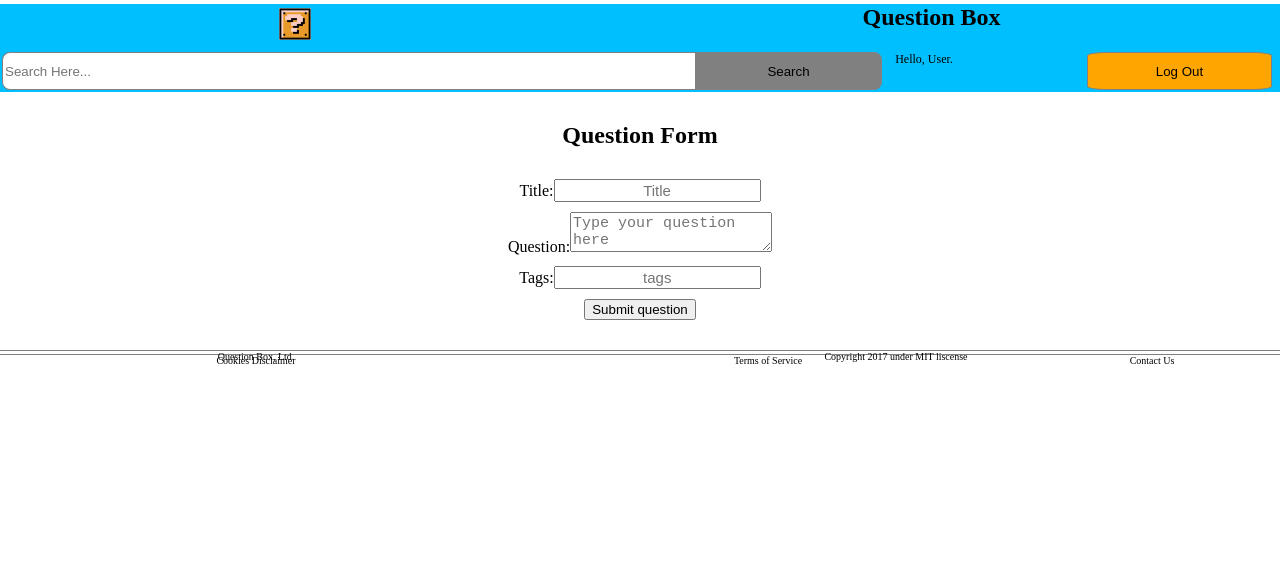
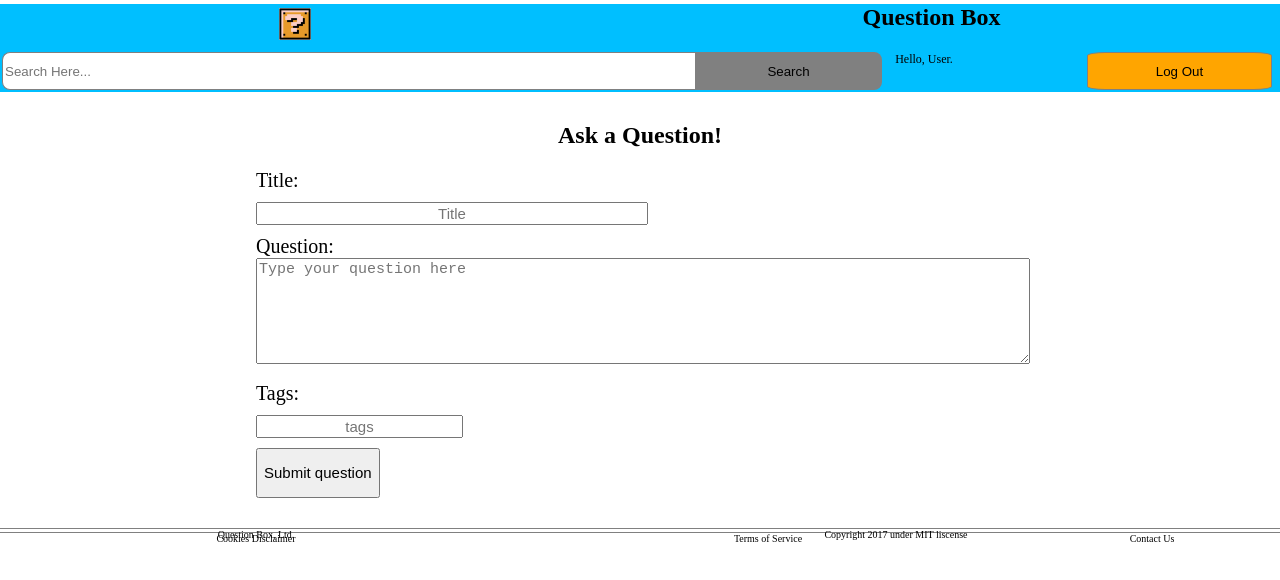
Before and after one commit to TIY-Durham-Question-Box/question-box-frontend, a React (Create React App) app: page /addquestion in a window 1280 px wide. Shown: the top 580 px of the page. Built offline with nearby package versions, Linux system fonts and the light colour scheme.

Commit message:
basic question form stylization

```diff
--- a/src/components/questionform.js
+++ b/src/components/questionform.js
@@ -31,7 +31,7 @@ export default class QuestionForm extends Component {
     return (
       <div className="questionform-component" >
         <form className="question-form-container" onSubmit={this.submitquestion}>
-        <h2>Question Form</h2>
+        <h2>Ask a Question!</h2>
           <label htmlFor="title">Title:</label>
           <input onChange={this.handleTextChange} type="text" id="title"
           placeholder="Title" name="title" value={this.state.title}/><br/>
--- a/src/styles/App.css
+++ b/src/styles/App.css
@@ -64,6 +64,32 @@ body{
   font-size: 15px;
 }
 @media (min-width: 600px){
+  .question-form-container{
+    width: 60%;
+    margin: 0 auto;
+    text-align: left;
+  }
+  .question-form-container h2{
+    text-align: center;
+  }
+  .question-form-container label{
+    font-size: 20px;
+    display: block;
+    width: 100%;
+  }
+  .question-form-container #question{
+    font-size: 15px;
+    display: block;
+    width: 100%;
+    height: 100px;
+  }
+  .question-form-container #title{
+    width: 50%;
+  }
+  .question-form-container button{
+    height: 50px;
+    font-size: 15px;
+  }
   .login-register-holder{
     border: 1px solid black;
     width: 350px;
```
